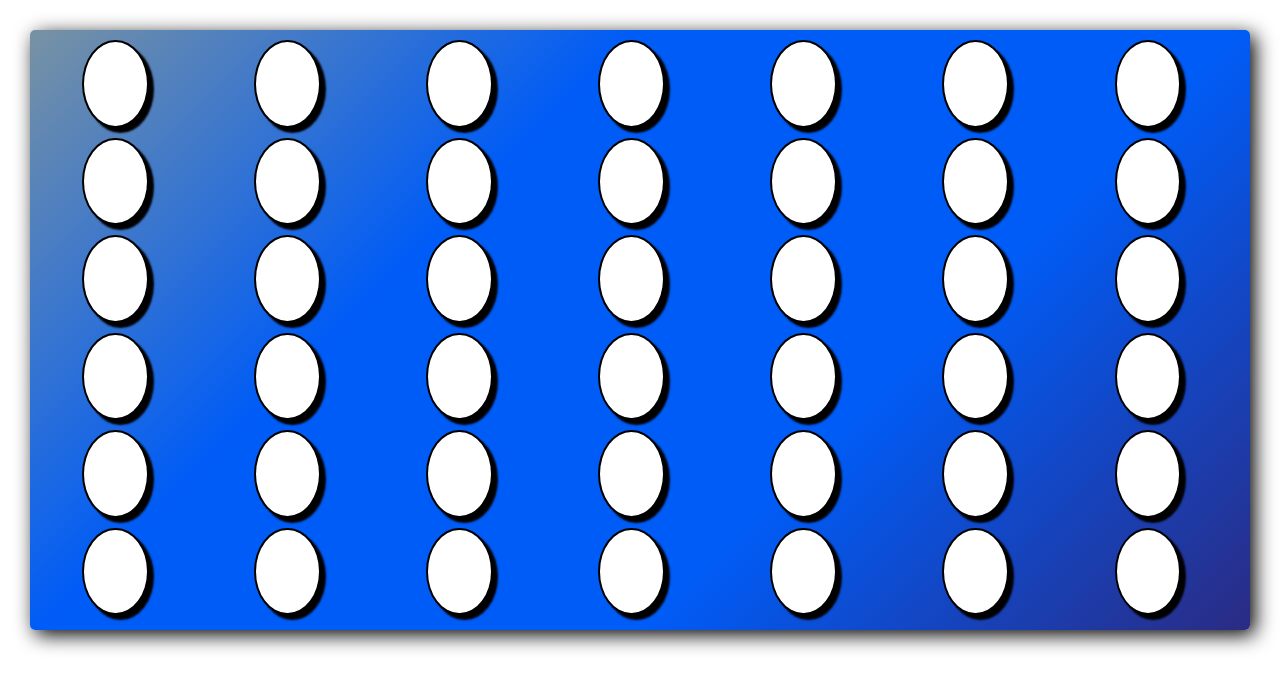
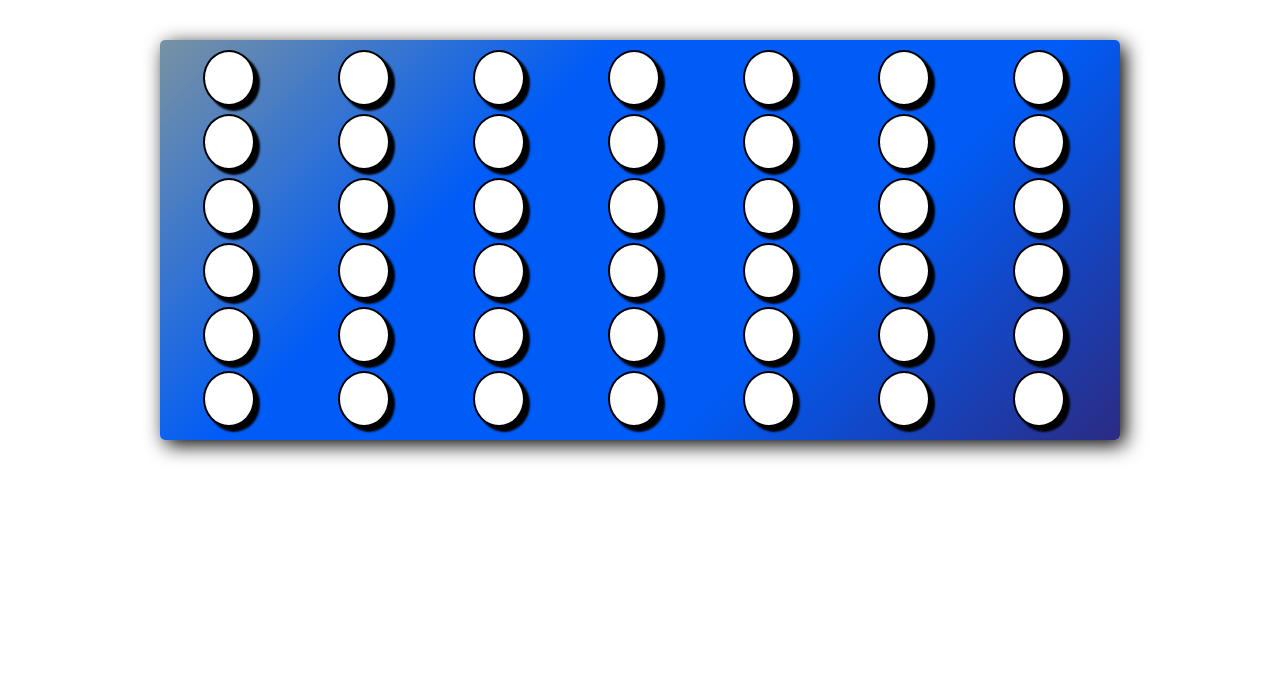
Before and after one commit to bryancook94/bryancook94.github.io, a plain HTML site: page games/4inarowdupe.html in a window 1280 px wide. Drawn offline with nearby package versions, Linux system fonts and the light colour scheme.

Commit message:
change width of board

```diff
--- a/games/4inarowdupe.html
+++ b/games/4inarowdupe.html
@@ -695,12 +695,14 @@ grid-template-columns: 1fr;
 .gameboard{
 border-radius:5px;
 padding:10px;
-height:75vh;
+height:50vh;
+width: 75vw;
+margin-left: 12.5vw;
+margin-top: 5vh;
 display:grid;
 grid-template-rows: repeat(6,1fr);
 grid-template-columns:  repeat(7,1fr);
 grid-gap:5px;
-margin:30px;
 box-shadow: 5px 5px 20px black;
 background-image: linear-gradient(135deg,#7892a3, rgb(0,92,246), rgb(0,92,246), #2b2b83);
 }
```
Also changed, not shown: games/4inarow.html (+3 -1 lines).
